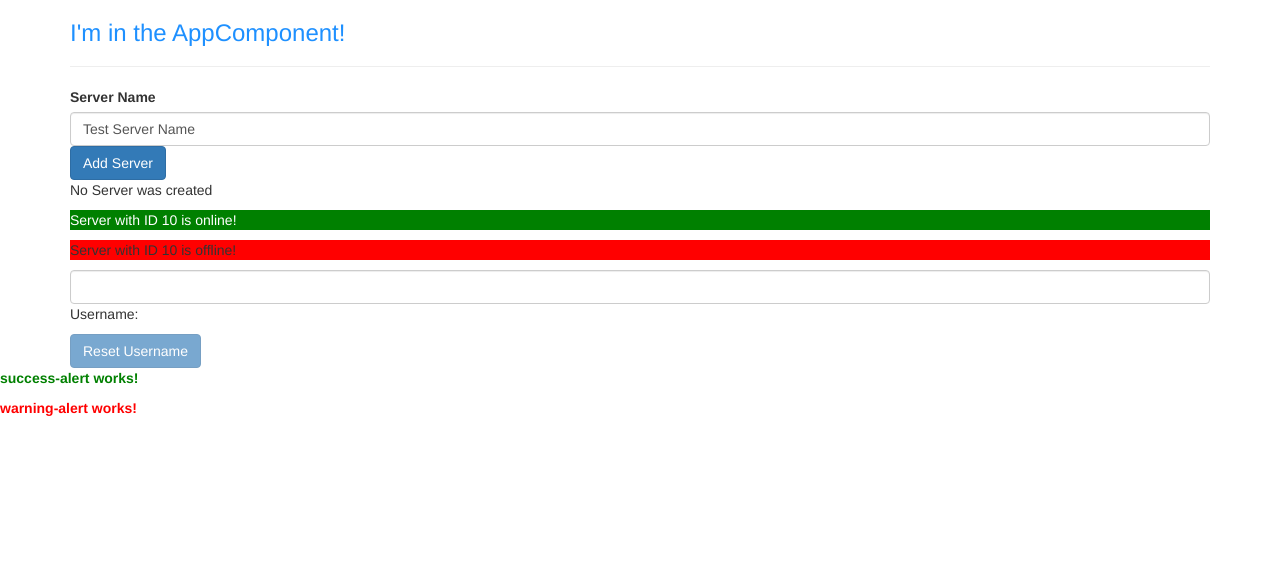
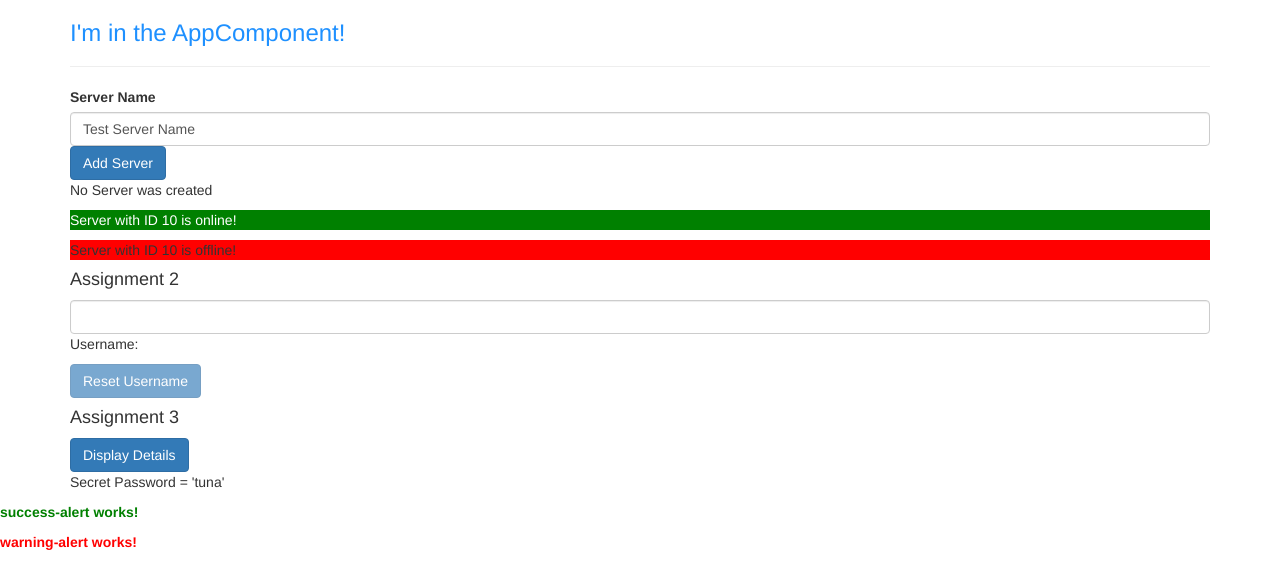
Before and after one commit to oleksandrhubachov/udemy-angular, an Angular app: page / in a window 1280 px wide. Shown: the top 588 px of the page. Built offline with nearby package versions, Linux system fonts and the light colour scheme.

Commit message:
Assignment 3 - ngFor, ngClass, ngStyle

```diff
--- a/src/app/servers/servers.component.css
+++ b/src/app/servers/servers.component.css
@@ -0,0 +1,3 @@
+.longLog {
+  color: white;
+}
--- a/src/app/servers/servers.component.html
+++ b/src/app/servers/servers.component.html
@@ -17,6 +17,19 @@
 
 <app-server *ngFor="let server of servers"></app-server>
 
+
+<h4>Assignment 2</h4>
 <input type="text" class="form-control" [(ngModel)]="username">
 <p>Username: {{username}}</p>
 <button class="btn btn-primary" [disabled]="!username" (click)="resetUsername()">Reset Username</button>
+
+
+<h4>Assignment 3</h4>
+<button class="btn btn-primary" (click)="displayDetailsClick()">Display Details</button>
+<p *ngIf="displayPassword">Secret Password = 'tuna'</p>
+<ul>
+  <li *ngFor="let log of logs"
+      [ngStyle]="{backgroundColor: log.number > 4 ? 'blue': ''}"
+      [ngClass]="{longLog: log.number > 4}"
+  >{{log.number}} - {{log.time}}</li>
+</ul>
--- a/src/app/servers/servers.component.ts
+++ b/src/app/servers/servers.component.ts
@@ -17,6 +17,8 @@ export class ServersComponent implements OnInit {
   username = '';
   serverCreated = false;
   servers = ['TestServer', 'MyTestServer'];
+  logs = [];
+  displayPassword = true;
 
   constructor() {
     setTimeout(() => {
@@ -40,4 +42,9 @@ export class ServersComponent implements OnInit {
   resetUsername() {
     this.username = '';
   }
+
+  displayDetailsClick() {
+    this.logs.push({time: new Date().getTime(), number: this.logs.length + 1});
+    this.displayPassword = !this.displayPassword;
+  }
 }
```
